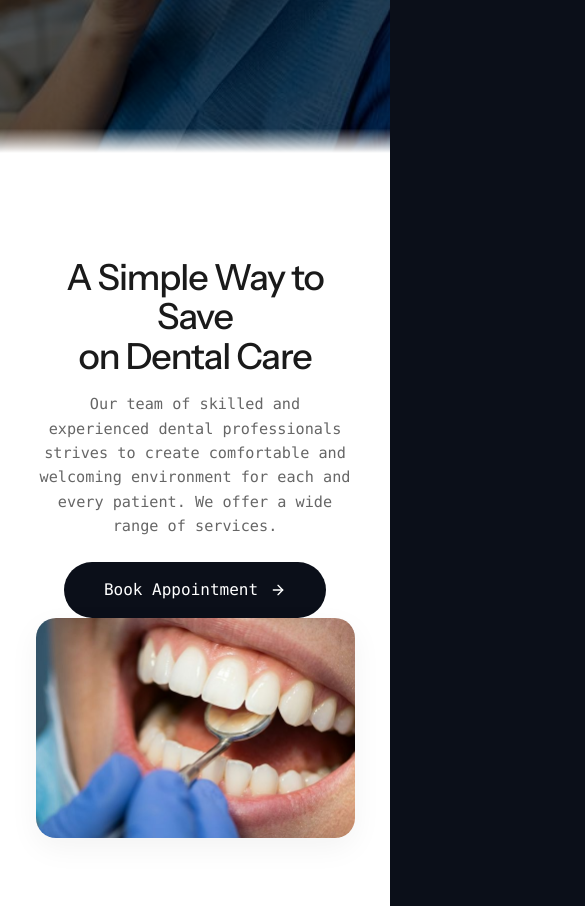
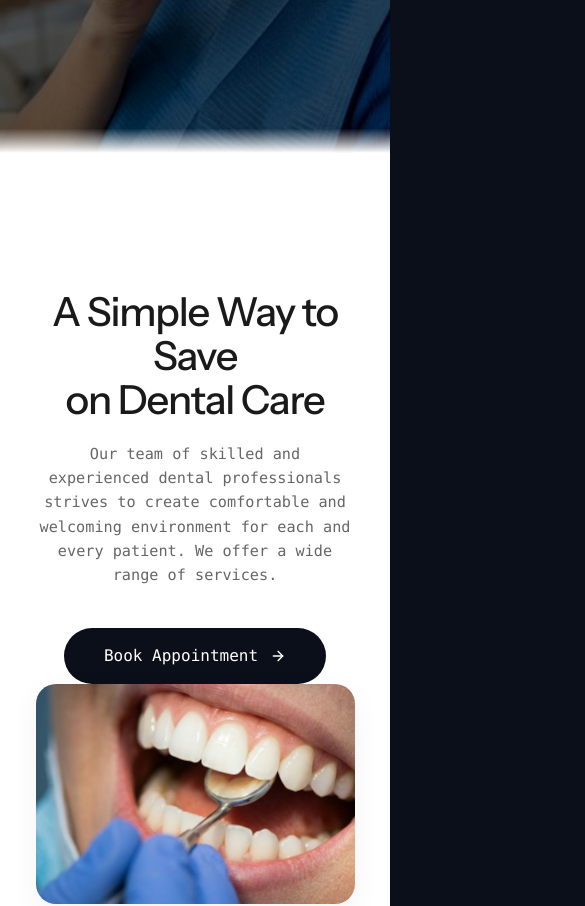
Before and after one commit to darlain71/dentist-site, a React (Vite) app: page /#/ in a window 390 px wide. Shown: the part 625-1531 px from the top of the page, 585 px wide, since content can reach past the window. Built offline with nearby package versions, Linux system fonts and the light colour scheme; a web font is replaced by a local one.

Commit message:
Standardize site-wide typography and section spacing with CSS variables

```diff
--- a/src/components/FAQ.jsx
+++ b/src/components/FAQ.jsx
@@ -28,11 +28,11 @@ const FAQ = () => {
   ];
 
   return (
-    <section className="faq-section">
+    <section className="faq-section site-section">
       <div className="faq-container">
         <div className="faq-header-container">
-          <h2 className="faq-title">Frequently Asked Questions</h2>
-          <p className="faq-desc">Our friendly team would love to answer your questions.</p>
+          <h2 className="section-title-universal">Frequently Asked Questions</h2>
+          <p className="section-desc-universal">Our friendly team would love to answer your questions.</p>
         </div>
 
         <div className="faq-list">
--- a/src/components/Testimonials.jsx
+++ b/src/components/Testimonials.jsx
@@ -59,11 +59,11 @@ const Testimonials = () => {
   };
 
   return (
-    <section className="testimonials-section" id="testimonials">
+    <section className="testimonials-section site-section" id="testimonials">
       <div className="testimonials-header">
         <div className="testimonials-title-container">
-          <h2 className="testimonials-title">What Our Patients Say</h2>
-          <p className="testimonials-desc" style={{ display: 'flex', alignItems: 'center', gap: '0.5rem' }}>
+          <h2 className="section-title-universal">What Our Patients Say</h2>
+          <p className="section-desc-universal" style={{ display: 'flex', alignItems: 'center', gap: '0.5rem' }}>
             <span>⭐ 5.0 Rating on Google Reviews.</span>
             Read our verified patient experiences below.
           </p>
--- a/src/index.css
+++ b/src/index.css
@@ -146,6 +146,12 @@
   --text-sub: rgba(255, 255, 255, 0.75);
   --glass-bg: rgba(255, 255, 255, 0.15);
   --glass-border: rgba(255, 255, 255, 0.1);
+  --section-padding-desktop: 10rem;
+  --section-padding-mobile: 6rem;
+  --heading-p-gap-desktop: 2rem;
+  --heading-p-gap-mobile: 1.25rem;
+  --p-content-gap-desktop: 4rem;
+  --p-content-gap-mobile: 2.5rem;
 }
 
 * {
@@ -163,13 +169,15 @@ body {
 }
 
 .site-section {
-  padding: 6rem 5% !important;
+  padding: var(--section-padding-desktop) 5% !important;
   background-color: #ffffff !important;
+  display: flex !important;
+  flex-direction: column !important;
 }
 
 @media (max-width: 767px) {
   .site-section {
-    padding: 4rem 5% !important;
+    padding: var(--section-padding-mobile) 5% !important;
   }
 }
 
@@ -178,7 +186,7 @@ body {
   font-weight: 500;
   line-height: 1.1;
   color: #1a1a1a;
-  margin-bottom: 2rem;
+  margin-bottom: var(--heading-p-gap-desktop);
   letter-spacing: -0.03em;
   font-family: var(--font-heading);
 }
@@ -187,25 +195,25 @@ body {
   color: #666;
   font-size: 1.1rem;
   line-height: 1.6;
-  margin-bottom: 2.5rem;
-  max-width: 600px;
+  margin-bottom: var(--p-content-gap-desktop);
+  max-width: 650px;
 }
 
 @media (max-width: 767px) {
   .section-title-universal {
-    font-size: 2.25rem;
-    margin-bottom: 1rem;
+    font-size: 2.5rem;
+    margin-bottom: var(--heading-p-gap-mobile);
   }
   .section-desc-universal {
     font-size: 0.95rem;
-    margin-bottom: 1.5rem;
+    margin-bottom: var(--p-content-gap-mobile);
     max-width: 100%;
   }
 }
 
 .section-cta-container {
-  text-align: center;
-  margin-top: 3rem;
+  text-align: left;
+  margin-top: 0;
 }
 
 .section-btn-universal {
@@ -1099,9 +1107,7 @@ h6,
 
 /* Works Section */
 .works-section {
-  background-color: #ffffff;
   color: #1a1a1a;
-  padding: 4rem 5%;
 }
 
 .works-grid {
@@ -1313,7 +1319,6 @@ h6,
 .testimonials-section {
   background-color: #ffffff;
   color: #1a1a1a;
-  padding: 2rem 5%;
 }
 
 .testimonials-header {
@@ -3090,7 +3095,6 @@ img {
 
 /* Partner Section Styles */
 .partner-section {
-  padding: 3rem 0;
   background-color: #ffffff;
   text-align: center;
   position: relative;
@@ -3207,7 +3211,6 @@ img {
 
 /* Gallery Section Styles */
 .product-section {
-  padding: 6rem 1.5rem;
   background-color: #ffffff;
 }
 
@@ -3258,10 +3261,6 @@ img {
 }
 
 @media (max-width: 767px) {
-  .product-section {
-    padding: 4rem 1rem;
-  }
-
   .gallery-grid {
     grid-template-columns: 1fr;
     gap: 1.5rem;
--- a/src/pages/About.jsx
+++ b/src/pages/About.jsx
@@ -45,9 +45,9 @@ const About = () => {
         <meta name="description" content="Meet Dr. Kofi Ansah and Dr. Kojo Nti at LifeDent. We provide top-tier dental care in East Legon and Oyarifa." />
       </Helmet>
       {/* Top Header Section */}
-      <section className="new-about-header">
-        <h1 className="new-about-title">About Us</h1>
-        <p className="new-about-desc">
+      <section className="new-about-header site-section">
+        <h1 className="section-title-universal">About Us</h1>
+        <p className="section-desc-universal">
           We are committed to creating a safe and comfortable environment
           where you can receive top-tier dental care, achieve a beautiful smile,
           and maintain lasting oral health.
@@ -84,21 +84,21 @@ const About = () => {
       </section>
 
       {/* Mission & Vision Section */}
-      <section className="new-about-mission-section">
+      <section className="new-about-mission-section site-section">
         <div className="new-mission-left">
-          <h2 className="new-mission-heading">Empowering Your<br/>Best Smile</h2>
+          <h2 className="section-title-universal">Empowering Your<br/>Best Smile</h2>
         </div>
         <div className="new-mission-right">
           <div className="new-mission-block">
             <h4 className="new-mission-label">OUR VISION</h4>
-            <p className="new-mission-text">
+            <p className="section-desc-universal">
               To be the leading dental clinic, providing accessible, compassionate, and advanced care for oral health and well-being worldwide.
             </p>
           </div>
           <div className="new-mission-divider"></div>
           <div className="new-mission-block">
             <h4 className="new-mission-label">OUR MISSION</h4>
-            <p className="new-mission-text">
+            <p className="section-desc-universal">
               To support individuals in achieving confident smiles through tailored treatments and education, ensuring everyone has access to professional dental care.
             </p>
           </div>
@@ -106,11 +106,11 @@ const About = () => {
       </section>
 
       {/* Services and Specialists Sections */}
-      <section className="works-section" style={{padding: '6rem 0'}}>
+      <section className="works-section site-section">
         <div className="works-grid">
           <div className="works-col-left">
-             <h2 className="works-title">Dental Services</h2>
-             <p className="works-desc">Comprehensive care for all your dental needs.</p>
+             <h2 className="section-title-universal">Dental Services</h2>
+             <p className="section-desc-universal">Comprehensive care for all your dental needs.</p>
           </div>
           <div className="works-col-right">
             <div className="works-images-grid">
@@ -138,10 +138,10 @@ const About = () => {
           </div>
         </div>
 
-        <div className="works-grid" style={{marginTop: '6rem'}}>
+        <div className="works-grid" style={{marginTop: 'var(--section-padding-desktop)'}}>
           <div className="works-col-left">
-             <h2 className="works-title">Meet Our Team</h2>
-             <p className="works-desc">Experienced professionals dedicated to your smile.</p>
+             <h2 className="section-title-universal">Meet Our Team</h2>
+             <p className="section-desc-universal">Experienced professionals dedicated to your smile.</p>
           </div>
           <div className="works-col-right">
             <div className="works-images-grid" style={{ gridTemplateColumns: 'repeat(2, 1fr)' }}>
--- a/src/pages/Home.jsx
+++ b/src/pages/Home.jsx
@@ -189,9 +189,9 @@ const Home = () => {
       </section>
 
       {/* Partners Section */}
-      <section className="partner-section">
-        <h2 className="partner-title">Our Trusted Partners</h2>
-        <p className="partner-description">
+      <section className="partner-section site-section">
+        <h2 className="section-title-universal" style={{ textAlign: 'center', margin: '0 auto var(--heading-p-gap-desktop)' }}>Our Trusted Partners</h2>
+        <p className="section-desc-universal" style={{ textAlign: 'center', margin: '0 auto var(--p-content-gap-desktop)' }}>
           We collaborate with world-class dental brands to ensure you receive
           the highest quality materials and technology for your smile.
         </p>
```
